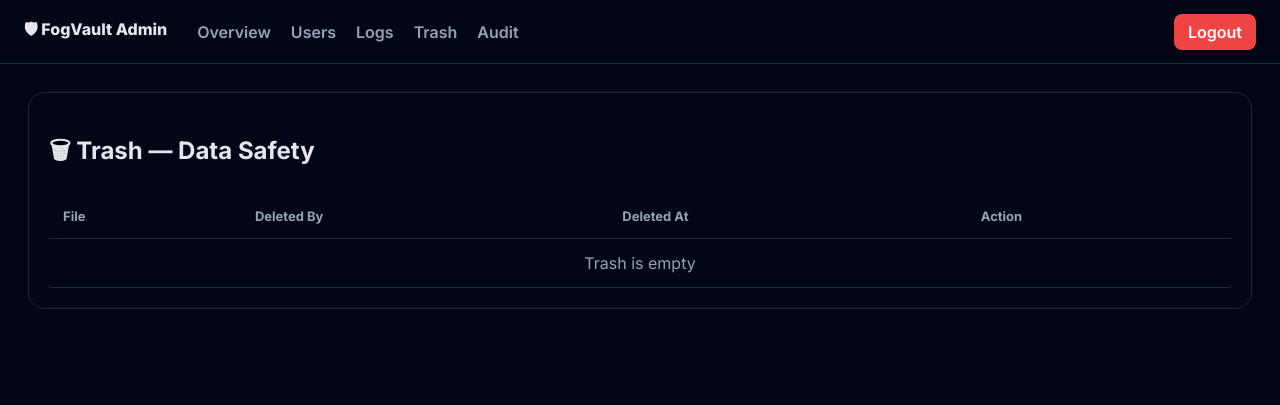
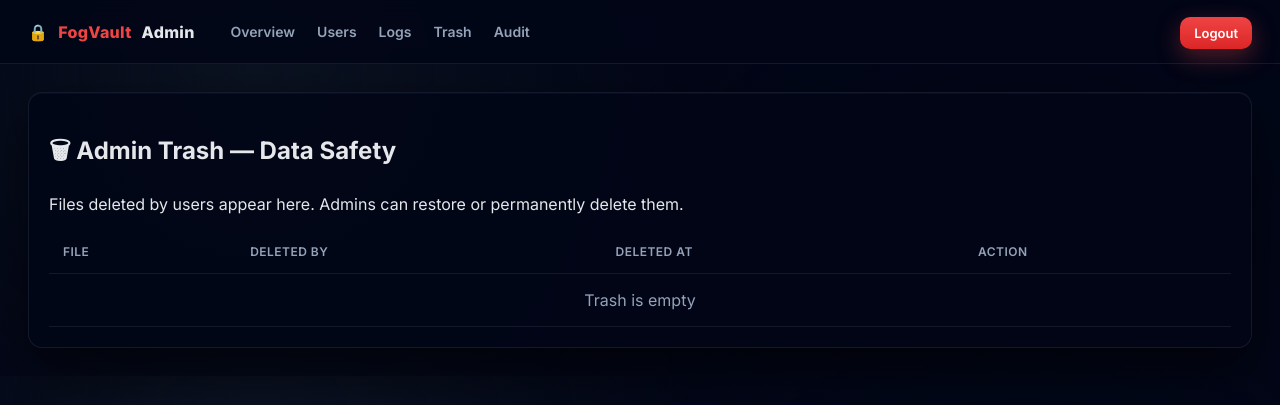
Before and after one commit to gurusathvik01/FogVault-secure-cloud-storage-system, a Django app: page /admin-panel/trash/ in a window 1280 px wide. Shown: the top 405 px of the page. Run offline with Django 5.2, Linux system fonts and the light colour scheme; the visitor is signed in with stand-in values (Sample User, id 1); data that the repository does not hold is empty.

Commit message:
Update admin routes, views, and UI templates

```diff
--- a/vaultapp/admin_views.py
+++ b/vaultapp/admin_views.py
@@ -37,6 +37,49 @@ from vaultapp.models import SecureFile
 from vaultapp.utils import admin_required
 from django.contrib.auth.decorators import login_required
 from .models import SecureFile, AuditLog, UserSecurity
+from django.shortcuts import get_object_or_404, redirect, render
+from django.contrib.auth.decorators import login_required
+from .models import SecureFile, AuditLog
+
+
+@login_required
+def admin_trash(request):
+    files = SecureFile.objects.filter(is_deleted=True)
+    return render(request, "admin-trash.html", {
+        "files": files
+    })
+
+
+@login_required
+def admin_restore_file(request, file_id):
+    file = get_object_or_404(SecureFile, id=file_id)
+
+    file.is_deleted = False
+    file.deleted_at = None
+    file.deleted_by = None
+    file.save()
+
+    AuditLog.objects.create(
+        user=request.user,
+        file=file,
+        action="RESTORE"
+    )
+
+    return redirect("admin_trash")
+
+
+@login_required
+def admin_permanent_delete(request, file_id):
+    file = get_object_or_404(SecureFile, id=file_id)
+
+    AuditLog.objects.create(
+        user=request.user,
+        file=file,
+        action="PERMANENT_DELETE"
+    )
+
+    file.delete()
+    return redirect("admin_trash")
 
 
 @login_required
--- a/vaultapp/templates/admin-base.html
+++ b/vaultapp/templates/admin-base.html
@@ -7,118 +7,166 @@
 
 <style>
 *{box-sizing:border-box}
+
 body{
   margin:0;
   font-family:Inter,system-ui;
-  background:#020617;
+  background:
+    radial-gradient(circle at 20% 20%, #0b1220 0%, transparent 40%),
+    radial-gradient(circle at 80% 80%, #020617 0%, transparent 45%),
+    #020617;
   color:#e5e7eb;
 }
 
-/* TOP BAR */
+/* ===== TOP BAR ===== */
 .topbar{
   height:64px;
   display:flex;
   align-items:center;
-  padding:0 24px;
-  background:#020617;
-  border-bottom:1px solid #1e293b;
+  padding:0 28px;
+  background:rgba(2,6,23,.88);
+  border-bottom:1px solid rgba(148,163,184,.12);
+  backdrop-filter:blur(8px);
 }
 
 .brand{
+  display:flex;
+  align-items:center;
+  gap:10px;
   font-weight:800;
-  display:flex;
-  gap:10px;
-  align-items:center;
+  letter-spacing:.3px;
 }
 
+.brand span{
+  color:#ef4444;
+}
+
+/* NAV */
 .nav-links{
-  margin-left:30px;
+  margin-left:36px;
   display:flex;
-  gap:20px;
+  gap:22px;
 }
 
 .nav-links a{
   color:#94a3b8;
   text-decoration:none;
   font-weight:600;
+  font-size:14px;
 }
-.nav-links a.active{color:#38bdf8}
 
+.nav-links a.active,
+.nav-links a:hover{
+  color:#e5e7eb;
+}
+
+/* RIGHT */
 .right{
   margin-left:auto;
 }
+
 .logout{
-  background:#ef4444;
+  background:linear-gradient(180deg,#ef4444,#dc2626);
   color:white;
   padding:8px 14px;
-  border-radius:8px;
+  border-radius:10px;
   text-decoration:none;
   font-weight:600;
+  font-size:13px;
+  box-shadow:0 8px 24px rgba(239,68,68,.35);
 }
 
-/* PAGE */
+/* ===== PAGE ===== */
 .container{
   padding:28px;
   max-width:1400px;
   margin:auto;
 }
 
-/* CARDS */
+/* ===== CARDS ===== */
 .card{
-  background:#020617;
-  border:1px solid #1e293b;
-  border-radius:16px;
+  background:rgba(2,6,23,.88);
+  border:1px solid rgba(148,163,184,.12);
+  border-radius:14px;
   padding:20px;
+  box-shadow:
+    0 20px 50px rgba(0,0,0,.6),
+    inset 0 1px 0 rgba(255,255,255,.03);
 }
+
+/* GRID */
 .grid{
   display:grid;
   grid-template-columns:repeat(auto-fit,minmax(260px,1fr));
   gap:20px;
 }
 
-/* TABLE */
+/* ===== TABLE ===== */
 table{
   width:100%;
   border-collapse:collapse;
 }
+
 th,td{
   padding:14px;
-  border-bottom:1px solid #1e293b;
+  border-bottom:1px solid rgba(148,163,184,.12);
   text-align:left;
 }
+
 th{
   color:#94a3b8;
-  font-size:13px;
+  font-size:12px;
+  font-weight:600;
+  text-transform:uppercase;
+  letter-spacing:.04em;
 }
-tr:hover{background:#020617}
 
-/* BUTTONS */
+tr:hover{
+  background:rgba(255,255,255,.02);
+}
+
+/* ===== BUTTONS ===== */
 .btn{
   padding:6px 12px;
   border-radius:8px;
   font-weight:600;
+  font-size:13px;
   border:none;
   cursor:pointer;
 }
-.btn-danger{background:#7f1d1d;color:#fecaca}
-.btn-success{background:#064e3b;color:#6ee7b7}
-.btn-dark{background:#020617;color:#e5e7eb;border:1px solid #1e293b}
+
+.btn-danger{
+  background:#7f1d1d;
+  color:#fecaca;
+}
+
+.btn-success{
+  background:#064e3b;
+  color:#6ee7b7;
+}
+
+.btn-dark{
+  background:transparent;
+  color:#e5e7eb;
+  border:1px solid rgba(148,163,184,.18);
+}
 </style>
 </head>
 
 <body>
 
+<!-- TOP BAR -->
 <div class="topbar">
-  <div class="brand">🛡 FogVault Admin</div>
+  <div class="brand">
+    🔒 <span>FogVault</span> Admin
+  </div>
 
   <div class="nav-links">
     <a href="/admin-panel/dashboard/">Overview</a>
-<a href="/admin-panel/users/">Users</a>
-<a href="/admin-panel/logs/">Logs</a>
-<a href="/admin-panel/trash/">Trash</a>
-<a href="/admin-panel/audit/">Audit</a>
-
-
+    <a href="/admin-panel/users/">Users</a>
+    <a href="/admin-panel/logs/">Logs</a>
+    <a href="/admin-panel/trash/">Trash</a>
+    <a href="/admin-panel/audit/">Audit</a>
   </div>
 
   <div class="right">
@@ -126,6 +174,7 @@ tr:hover{background:#020617}
   </div>
 </div>
 
+<!-- PAGE CONTENT -->
 <div class="container">
   {% block content %}{% endblock %}
 </div>
--- a/vaultapp/templates/admin-trash.html
+++ b/vaultapp/templates/admin-trash.html
@@ -3,11 +3,15 @@
 
 {% block content %}
 <div class="card">
-  <h2>🗑 Trash — Data Safety</h2>
 
-  <table>
+  <h2>🗑 Admin Trash — Data Safety</h2>
+  <p class="muted">
+    Files deleted by users appear here. Admins can restore or permanently delete them.
+  </p>
+
+  <table style="width:100%;border-collapse:collapse;margin-top:16px">
     <thead>
-      <tr>
+      <tr style="text-align:left;border-bottom:1px solid #334155">
         <th>File</th>
         <th>Deleted By</th>
         <th>Deleted At</th>
@@ -17,27 +21,63 @@
 
     <tbody>
       {% for f in files %}
-      <tr>
+      <tr style="border-bottom:1px solid #1e293b">
         <td>{{ f.file.name }}</td>
-        <td>{{ f.deleted_by.username|default:"Unknown" }}</td>
-        <td>{{ f.deleted_at|date:"d M Y, H:i" }}</td>
+
         <td>
+          {{ f.deleted_by.username|default:"Unknown" }}
+        </td>
+
+        <td>
+          {{ f.deleted_at|date:"d M Y, H:i" }}
+        </td>
+
+        <td style="display:flex;gap:8px">
+
+          <!-- RESTORE -->
           <a href="{% url 'admin_restore_file' f.id %}">
-            <button style="background:#22c55e;color:white">Restore</button>
+            <button
+              style="
+                background:#22c55e;
+                color:white;
+                border:none;
+                padding:6px 12px;
+                border-radius:6px;
+                cursor:pointer
+              ">
+              Restore
+            </button>
           </a>
-          <a href="{% url 'admin_permanent_delete' f.id %}">
-            <button style="background:#ef4444;color:white">Delete Forever</button>
+
+          <!-- PERMANENT DELETE -->
+          <a href="{% url 'admin_permanent_delete' f.id %}"
+             onclick="return confirm('This will permanently delete the file. Continue?')">
+            <button
+              style="
+                background:#ef4444;
+                color:white;
+                border:none;
+                padding:6px 12px;
+                border-radius:6px;
+                cursor:pointer
+              ">
+              Delete Forever
+            </button>
           </a>
+
         </td>
       </tr>
+
       {% empty %}
       <tr>
-        <td colspan="4" style="text-align:center;color:#94a3b8">
+        <td colspan="4"
+            style="text-align:center;color:#94a3b8;padding:16px">
           Trash is empty
         </td>
       </tr>
       {% endfor %}
     </tbody>
   </table>
+
 </div>
 {% endblock %}
--- a/vaultapp/urls.py
+++ b/vaultapp/urls.py
@@ -4,6 +4,8 @@ from django.urls import path
 from . import views
 
 from django.views.generic import TemplateView
+from django.urls import path, include
+
 
 
 urlpatterns = [
@@ -41,6 +43,6 @@ path("reset-success/", TemplateView.as_view(
 
 path("set-password/", views.set_password, name="set_password"),
 path("open/<int:file_id>/", views.open_file, name="open_file"),
-
+path("admin-panel/", include("vaultapp.admin_urls")),
 
 ]
```
Also changed, not shown: vaultapp/admin_urls.py (+17 -0 lines), vaultapp/templates/admin-login.html (+103 -20 lines), vaultapp/templates/upload.html (+12 -4 lines).
